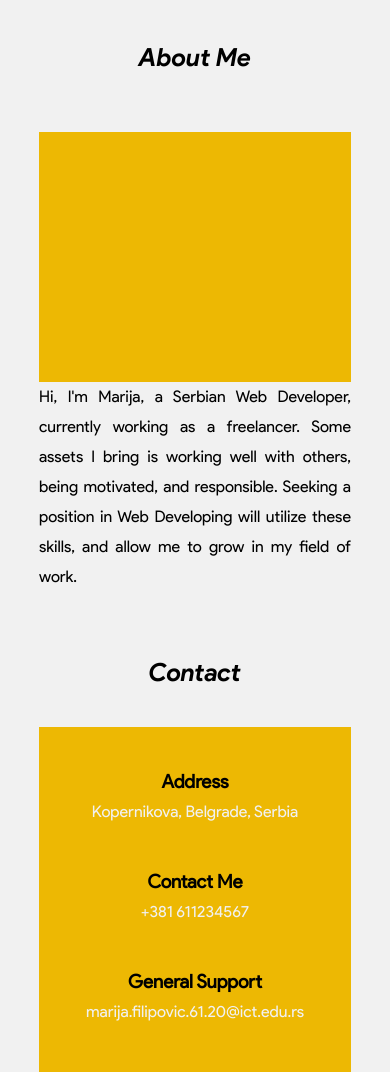
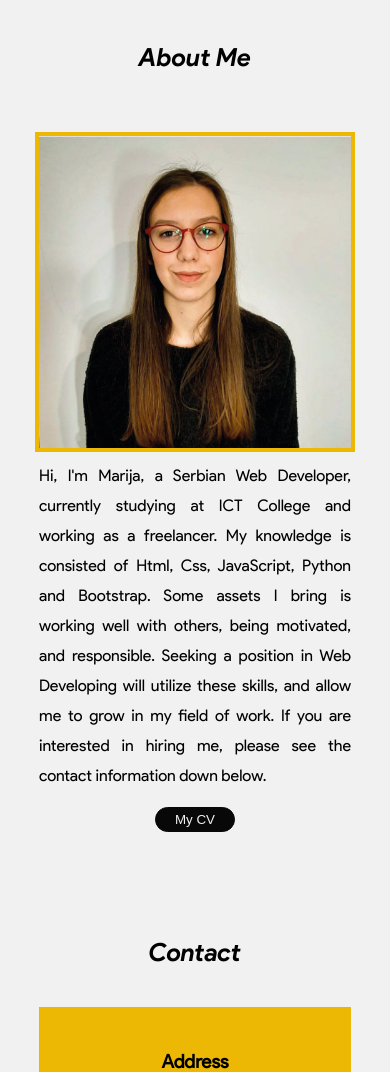
Before and after one commit to blumrj/blumrj.github.io, a plain HTML site: page index.html in a window 390 px wide. Shown: the part 3920-4992 px from the top of the page. Drawn offline with Linux system fonts and the light colour scheme.

Commit message:
konacna sig

```diff
--- a/css/style.scss
+++ b/css/style.scss
@@ -207,16 +207,25 @@ h2{
 }
 // ending section projects
 // start section  about me
+#aboutme{
+  text-align: -webkit-center;
+}
 .slika{
+  border: 4px solid $yellow;
+}
+#aboutmetext{
+  flex-direction: column;
+  justify-content: space-evenly;
+  align-items: center;
+
+}
+#text-p{
+  margin-top: 3%;
   width: 500px;
-  height: 250px;
-  background-color: $yellow;
+  text-align: justify;
 }
 .w-40{
   width: 40%;
-  #text-p{
-    text-align: justify;
-  }
 }
 #social{
   flex-direction: column;
@@ -306,7 +315,7 @@ h2{
     .info {
       width: 37%;
     }
-    .project-image {
+    .project-image, #text-p {
       width: 400px;
     }
   }
@@ -315,7 +324,7 @@ h2{
       width: 60%;
       right: 150px;
     }
-    .project-image {
+    .project-image, #text-p {
       width: 350px;
     }
   }
@@ -324,7 +333,7 @@ h2{
       width: 65%;
       right: 130px;
     }
-    .project-image {
+    .project-image, #text-p {
       width: 500px;
     }
     #first-caption {
@@ -332,6 +341,12 @@ h2{
     }
     .space-around {
       justify-content: space-around;
+    }
+    #aboutme{
+      justify-content: center;
+      button{
+        margin-top: 5%;
+      }
     }
   }
   @media screen and (max-width: 1025px) {
@@ -445,7 +460,7 @@ h2{
     #hero {
       width: 85%;
     }
-    .project-image {
+    .project-image, #text-p {
       width: 450px;
     }
   }
@@ -464,7 +479,7 @@ h2{
     #cover {
       background-position: 15%;
     }
-    .project-image {
+    .project-image, #text-p {
       width: 400px;
     }
   }
@@ -473,7 +488,7 @@ h2{
       width: 100%;
       right: 0px;
     }
-    .project-image {
+    .project-image, #text-p {
       width: 100%;
     }
   }
--- a/index.html
+++ b/index.html
@@ -10,9 +10,7 @@
             <script defer src="https://use.fontawesome.com/releases/v5.15.1/js/all.js"
             integrity="sha384-9/D4ECZvKMVEJ9Bhr3ZnUAF+Ahlagp1cyPC7h5yDlZdXs4DQ/vRftzfd+2uFUuqS" crossorigin="anonymous"></script>
             <!-- normalan -->
-            <link href="css/style.css" type="text/css" rel="stylesheet"/>
-            <!-- responsive-->
-                 <!-- <link rel="stylesheet" href="css/responsive.css" type="text/css"/>  -->
+            <link href="css/min.css" type="text/css" rel="stylesheet"/>
 </head>
 <body>
     <!-- start section navigation -->
@@ -145,14 +143,17 @@
         <!-- start section about me -->
         <div id="4" class=" padding-bottom">
             <h2 class="padding-top-bottom">About Me</h2>
-            <div class="central-positioning d-flex space-between padding-top">
-                <div class="w-40 slika"></div>
-                <div class="w-40">
+            <div class="central-positioning padding-top d-flex space-between" id="aboutme">
+                    <img class="slika project-image" src="img/marija3.jpg" alt="My photo"/>
+                    <div class="d-flex" id="aboutmetext">
                     <p id="text-p">Hi, I'm Marija,
-                    a Serbian Web Developer,
-                    currently working as a freelancer. Some assets I bring is working well with others, being motivated, and responsible.
-                    Seeking a position in Web Developing will utilize these skills, and allow me to grow in my field of work.
-                 </p>
+                        a Serbian Web Developer,
+                        currently studying at ICT College and working as a freelancer. My knowledge is consisted of Html, Css, JavaScript,
+                        Python and Bootstrap. Some assets I bring is working well with others, being motivated, and responsible.
+                        Seeking a position in Web Developing will utilize these skills, and allow me to grow in my field of work.
+                        If you are interested in hiring me, please see the contact information down below.
+                    </p>
+                    <button>My CV</button>
                 </div>
             </div>
         </div>
```
Also changed, not shown: css/min.css (added), css/style.css, img/marija3.jpg (added), 1 other file.
